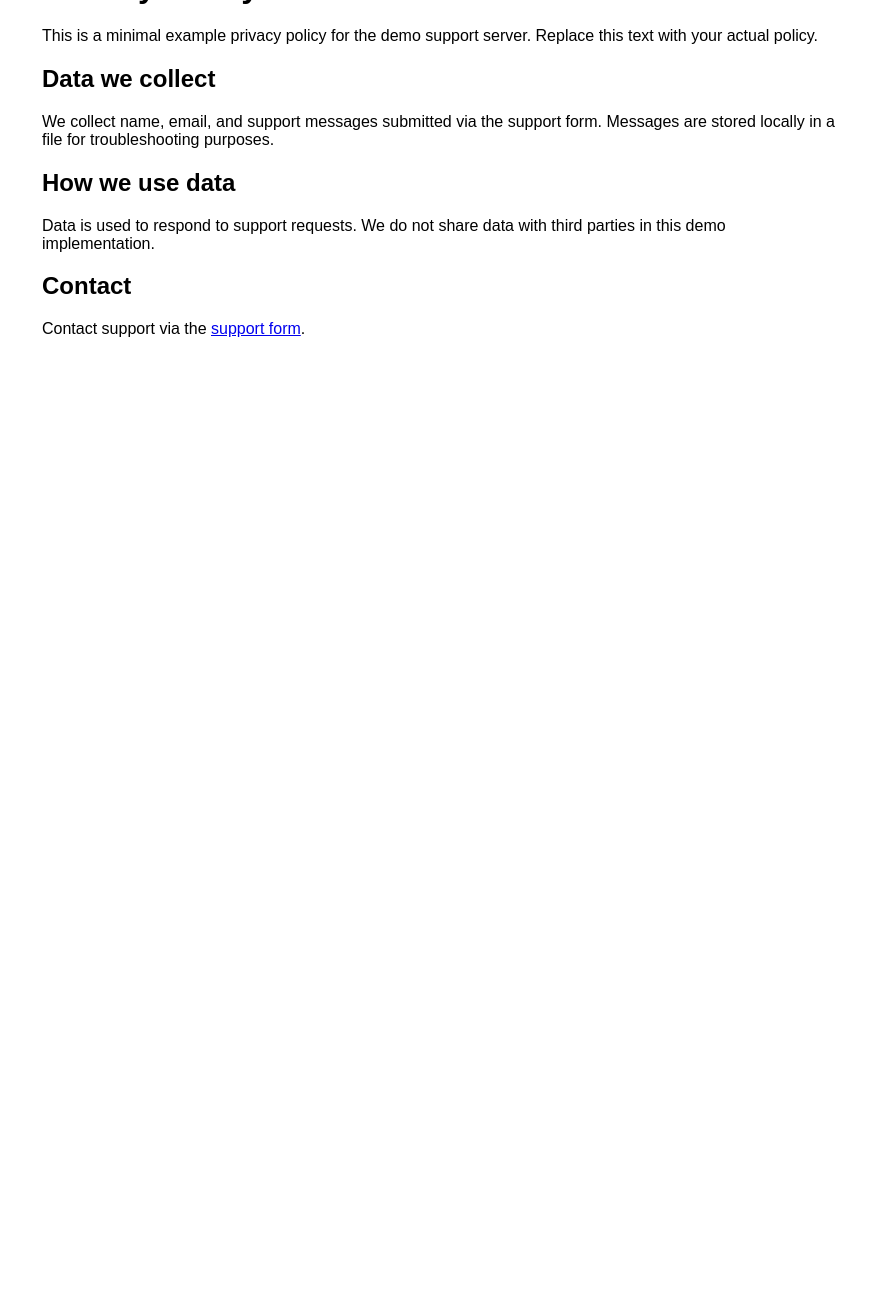
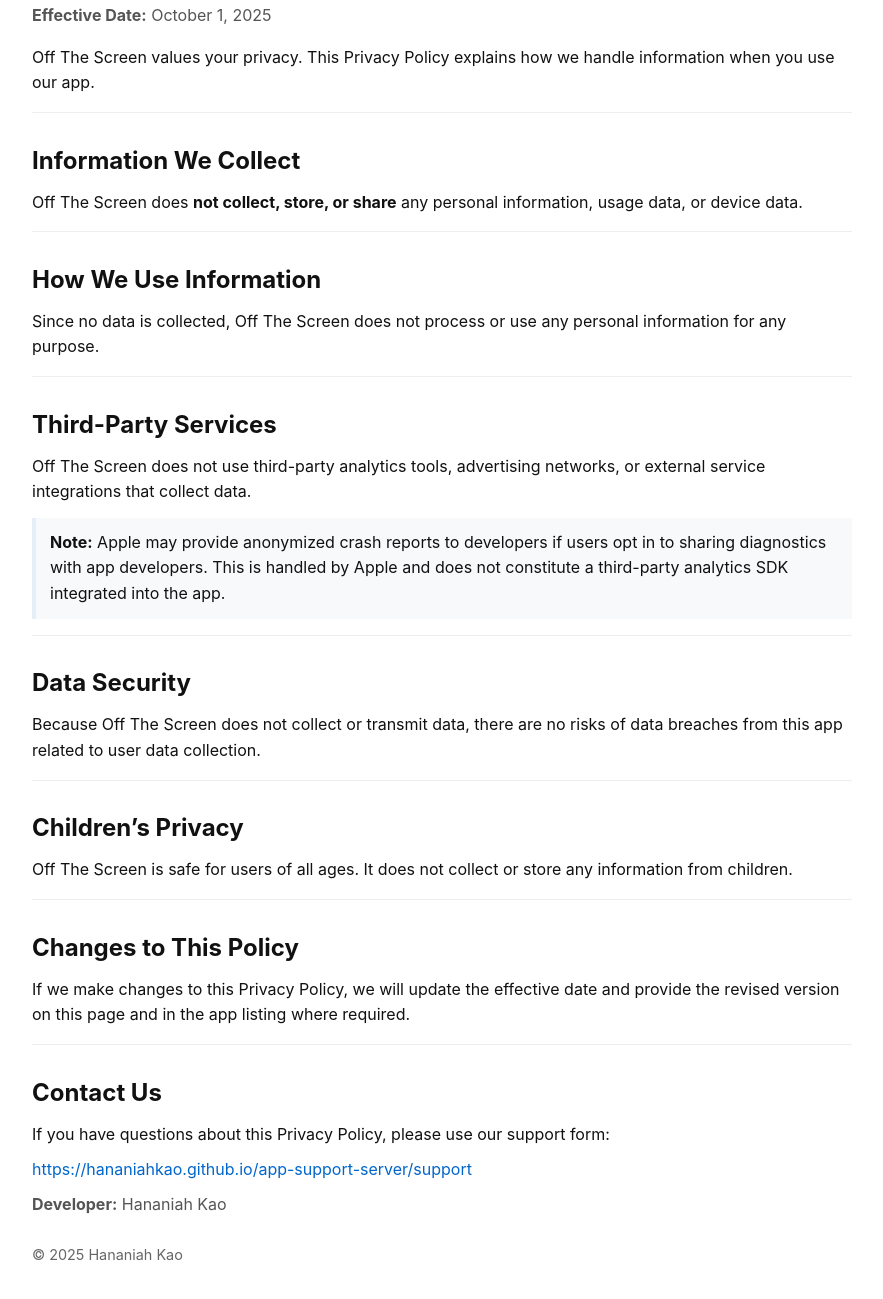
Before and after one commit to HananiahKao/app-support-server, a website: page public/privacy.html in a window 1280 px wide. Shown: the part 101-1400 px from the top of the page, without its empty margins (198-1081 px from the left). Before the commit the page ends 800 px from the top, so only its background shows below. Drawn offline with Linux system fonts and the light colour scheme.

```diff
--- a/public/privacy.html
+++ b/public/privacy.html
@@ -1,28 +1,108 @@
 <!doctype html>
-<html>
+<html lang="en">
 
 <head>
     <meta charset="utf-8" />
-    <title>Privacy Policy</title>
+    <meta name="viewport" content="width=device-width,initial-scale=1" />
+    <title>Privacy Policy — Off The Screen</title>
     <style>
         body {
-            font-family: Arial, Helvetica, sans-serif;
-            max-width: 800px;
-            margin: 2rem auto;
-            padding: 1rem
+            font-family: -apple-system, BlinkMacSystemFont, "Segoe UI", Roboto, "Helvetica Neue", Arial;
+            line-height: 1.6;
+            color: #111;
+            padding: 24px;
+            max-width: 820px;
+            margin: 0 auto;
+        }
+
+        h1,
+        h2 {
+            margin-top: 1.2rem;
+            margin-bottom: 0.4rem;
+        }
+
+        p {
+            margin: 0.6rem 0;
+        }
+
+        .meta {
+            color: #555;
+            margin-bottom: 1rem;
+        }
+
+        a {
+            color: #0066cc;
+            text-decoration: none;
+        }
+
+        a:hover {
+            text-decoration: underline;
+        }
+
+        .section {
+            margin-top: 1rem;
+            padding-top: 0.6rem;
+            border-top: 1px solid #eee;
+        }
+
+        .callout {
+            background: #f8f9fb;
+            border-left: 4px solid #e6eef8;
+            padding: 12px 14px;
+            margin: 0.8rem 0;
         }
     </style>
 </head>
 
 <body>
-    <h1>Privacy Policy</h1>
-    <p>This is a minimal example privacy policy for the demo support server. Replace this text with your actual policy.</p>
-    <h2>Data we collect</h2>
-    <p>We collect name, email, and support messages submitted via the support form. Messages are stored locally in a file for troubleshooting purposes.</p>
-    <h2>How we use data</h2>
-    <p>Data is used to respond to support requests. We do not share data with third parties in this demo implementation.</p>
-    <h2>Contact</h2>
-    <p>Contact support via the <a href="/app-support-server/support">support form</a>.</p>
+    <h1>Privacy Policy for <strong>Off The Screen</strong></h1>
+    <p class="meta"><strong>Effective Date:</strong> October 1, 2025</p>
+
+    <p>Off The Screen values your privacy. This Privacy Policy explains how we handle information when you use our app.</p>
+
+    <div class="section">
+        <h2>Information We Collect</h2>
+        <p>Off The Screen does <strong>not collect, store, or share</strong> any personal information, usage data, or device data.</p>
+    </div>
+
+    <div class="section">
+        <h2>How We Use Information</h2>
+        <p>Since no data is collected, Off The Screen does not process or use any personal information for any purpose.</p>
+    </div>
+
+    <div class="section">
+        <h2>Third-Party Services</h2>
+        <p>Off The Screen does not use third-party analytics tools, advertising networks, or external service integrations that collect data.</p>
+        <div class="callout">
+            <strong>Note:</strong> Apple may provide anonymized crash reports to developers if users opt in to sharing diagnostics with app developers. This is handled by Apple and does not constitute a third-party analytics SDK integrated into the app.
+        </div>
+    </div>
+
+    <div class="section">
+        <h2>Data Security</h2>
+        <p>Because Off The Screen does not collect or transmit data, there are no risks of data breaches from this app related to user data collection.</p>
+    </div>
+
+    <div class="section">
+        <h2>Children’s Privacy</h2>
+        <p>Off The Screen is safe for users of all ages. It does not collect or store any information from children.</p>
+    </div>
+
+    <div class="section">
+        <h2>Changes to This Policy</h2>
+        <p>If we make changes to this Privacy Policy, we will update the effective date and provide the revised version on this page and in the app listing where required.</p>
+    </div>
+
+    <div class="section">
+        <h2>Contact Us</h2>
+        <p>If you have questions about this Privacy Policy, please use our support form:</p>
+        <p><a href="https://hananiahkao.github.io/app-support-server/support" target="_blank" rel="noopener noreferrer">https://hananiahkao.github.io/app-support-server/support</a></p>
+        <p class="meta"><strong>Developer:</strong> Hananiah Kao</p>
+    </div>
+
+    <footer style="margin-top:1.6rem; font-size:0.9rem; color:#666;">
+        <p>© 2025 Hananiah Kao</p>
+    </footer>
 </body>
 
 </html>
```
Also changed, not shown: package.json (+6 -15 lines), README.md.
